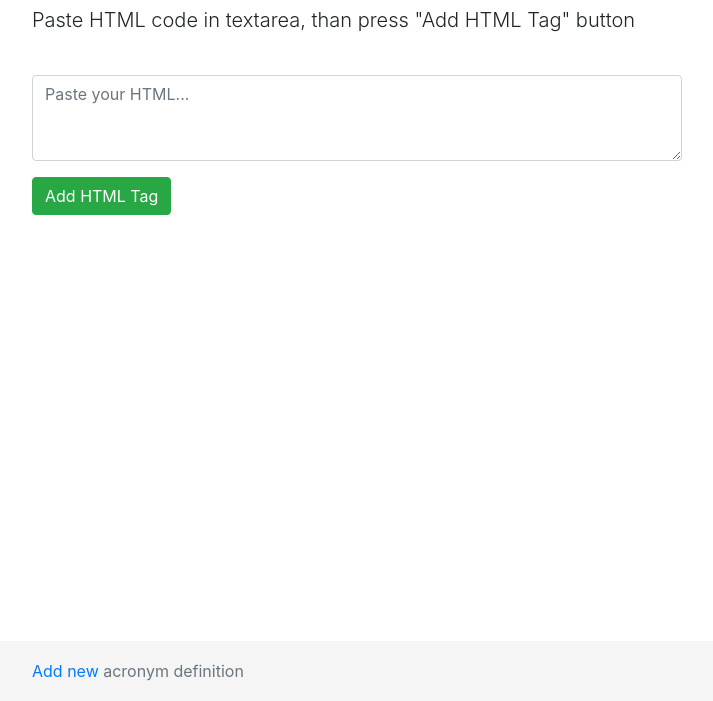
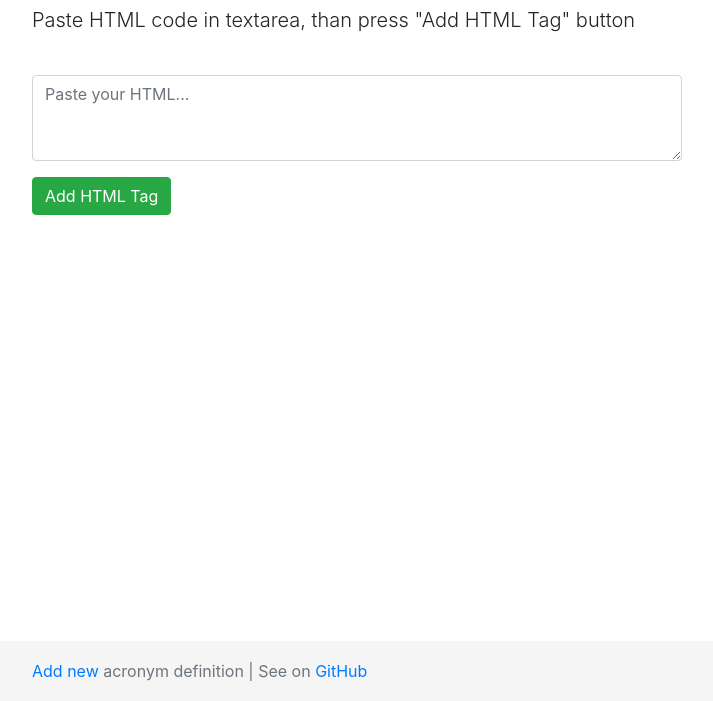
Before and after one commit to Lowell130/lowell130.github.io, a plain HTML site: page index.html in a window 1280 px wide. Shown: the part 99-800 px from the top of the page, without its empty margins (283-996 px from the left). Drawn offline with nearby package versions, Linux system fonts and the light colour scheme; no server answers.

Commit message:
Added footer GitHub link

```diff
--- a/index.html
+++ b/index.html
@@ -39,7 +39,7 @@
 
   <footer class="footer">
     <div class="container">
-      <span class="text-muted"><a target="_blank" href="https://docs.google.com/spreadsheets/d/1jmXKA6WCECNBTA9_zF22ZppJpQ28MHuJiu5-kvpYrB0/edit#gid=0">Add new</a> acronym definition</span>
+      <span class="text-muted"><a target="_blank" href="https://docs.google.com/spreadsheets/d/1jmXKA6WCECNBTA9_zF22ZppJpQ28MHuJiu5-kvpYrB0/edit#gid=0">Add new</a> acronym definition | See on <a target="_blank" href="https://github.com/Lowell130/lowell130.github.io">GitHub</a></span>
     </div>
   </footer>
 
```
